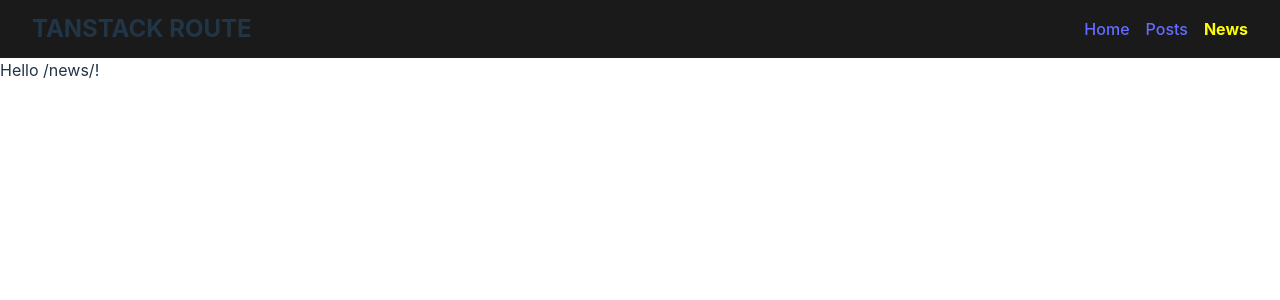
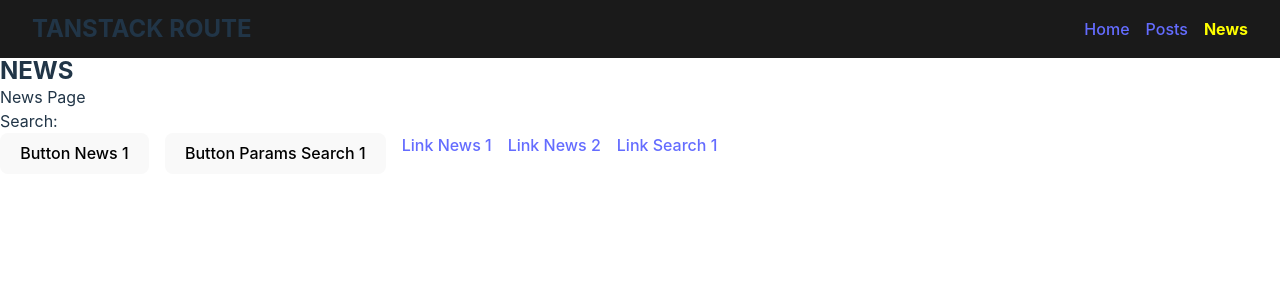
Before and after one commit to WebKBS/tanstack-route, a React (Vite) app in the folder tanstack-route-dynamic/: page /news in a window 1280 px wide. Shown: the top 300 px of the page. Built offline with nearby package versions, Linux system fonts and the light colour scheme.

Commit message:
add: 데이터 로드 추가

```diff
--- /dev/null
+++ b/tanstack-route-dynamic/src/components/PostList.tsx
@@ -0,0 +1,22 @@
+import { getRouteApi } from '@tanstack/react-router';
+const postRoute = getRouteApi('/posts/');
+
+const PostList = () => {
+  const posts = postRoute.useLoaderData();
+  const params = postRoute.useParams();
+  const search = postRoute.useSearch();
+  console.log('params', params);
+  console.log('search', search);
+  return (
+    <ul>
+      {posts.map((post) => (
+        <li key={post.id}>
+          <h2>{post.title}</h2>
+          <p>{post.body}</p>
+        </li>
+      ))}
+    </ul>
+  );
+};
+
+export default PostList;
--- a/tanstack-route-dynamic/src/routes/index.tsx
+++ b/tanstack-route-dynamic/src/routes/index.tsx
@@ -8,6 +8,7 @@ function RouteComponent() {
   return (
     <div>
       <h1>Home</h1>
+      <p>Home Page</p>
     </div>
   );
 }
--- a/tanstack-route-dynamic/src/routes/news/$newsId/index.tsx
+++ b/tanstack-route-dynamic/src/routes/news/$newsId/index.tsx
@@ -1,10 +1,15 @@
 import { createFileRoute } from '@tanstack/react-router';
 
-// news 페이지는 폴더로 구성되어 있으며, $newsId 라는 동적 라우트를 가지고 있습니다.
 export const Route = createFileRoute('/news/$newsId/')({
   component: RouteComponent,
 });
 
 function RouteComponent() {
-  return 'Hello /news/$newsId/';
+  const { newsId } = Route.useParams();
+  return (
+    <div>
+      <h1>News</h1>
+      <p>News Page {newsId}</p>
+    </div>
+  );
 }
--- a/tanstack-route-dynamic/src/routes/news/index.tsx
+++ b/tanstack-route-dynamic/src/routes/news/index.tsx
@@ -1,9 +1,63 @@
-import { createFileRoute } from '@tanstack/react-router';
+import { createFileRoute, Link } from '@tanstack/react-router';
+
+interface NewsSearch {
+  page?: number;
+}
 
 export const Route = createFileRoute('/news/')({
-  component: RouteComponent,
+  validateSearch: (search: Record<string, unknown>): NewsSearch => {
+    return {
+      page: search.page ? Number(search.page) : undefined,
+    };
+  },
+
+  component: NewsRouteComponent,
 });
 
-function RouteComponent() {
-  return 'Hello /news/!';
+function NewsRouteComponent() {
+  const { page } = Route.useSearch();
+  const navigate = Route.useNavigate();
+
+  return (
+    <div>
+      <h1>News</h1>
+      <p>News Page</p>
+      <p>Search: {page}</p>
+
+      <div
+        style={{
+          display: 'flex',
+          gap: '1rem',
+        }}
+      >
+        <button
+          onClick={() => {
+            navigate({ to: '/news/$newsId', params: { newsId: '1' } });
+          }}
+        >
+          Button News 1
+        </button>
+        <button
+          onClick={() => {
+            navigate({
+              to: '/news',
+              search: { page: 1 },
+            });
+          }}
+        >
+          Button Params Search 1
+        </button>
+        {/* <Link> 컴포넌트를 사용하여 다른 경로로 이동할 수 있습니다. */}
+        <Link to="/news/$newsId" params={{ newsId: '1' }}>
+          Link News 1
+        </Link>
+        <Link to="/news/$newsId" params={(prev) => ({ ...prev, newsId: '2' })}>
+          Link News 2
+        </Link>
+        <Link to="/news" search={{ page: 1 }}>
+          Link Search 1
+        </Link>
+      </div>
+    </div>
+  );
 }
--- a/tanstack-route-dynamic/src/routes/posts/$postId.tsx
+++ b/tanstack-route-dynamic/src/routes/posts/$postId.tsx
@@ -1,12 +1,19 @@
 import { createFileRoute } from '@tanstack/react-router';
+import { getPost } from '../../services/api';
 
 export const Route = createFileRoute('/posts/$postId')({
+  loader: async ({ params }) => await getPost(+params.postId),
   component: RouteComponent,
 });
 
 function RouteComponent() {
-  const { postId } = Route.useParams();
-  // const { postId } = useParams({ strict: false });
+  const post = Route.useLoaderData();
 
-  return <h1>`Hello /posts/{postId}`</h1>;
+  console.log('postId', post);
+  return (
+    <div>
+      <h1>{post.title}</h1>
+      <p>{post.body}</p>
+    </div>
+  );
 }
--- a/tanstack-route-dynamic/src/routes/posts/index.tsx
+++ b/tanstack-route-dynamic/src/routes/posts/index.tsx
@@ -1,61 +1,56 @@
 import { createFileRoute, Link, useNavigate } from '@tanstack/react-router';
-
-interface PostSearchParams {
-  page?: number;
-}
+import PostList from '../../components/PostList';
+import { getPosts } from '../../services/api';
 
 export const Route = createFileRoute('/posts/')({
-  validateSearch: (search: Record<string, unknown>): PostSearchParams => ({
-    page: Number(search.page) || 1,
-  }),
+  loader: async () => await getPosts(),
   component: RouteComponent,
 });
 
 function RouteComponent() {
   const navigate = useNavigate();
-
-  const { page } = Route.useSearch();
-  console.log('search', page);
+  const posts = Route.useLoaderData();
 
   return (
     <div>
       <h1>Posts</h1>
       <p>Post Page</p>
-      <p>Search: {page}</p>
-      <div
+      <ul>
+        {posts.map((post) => (
+          <li
+            key={post.id}
             style={{
-          display: 'flex',
-          gap: '1rem',
+              marginBottom: '1rem',
+              marginTop: '1rem',
             }}
           >
-        <button
-          onClick={() => {
-            navigate({ to: '/posts/$postId', params: { postId: '1' } });
-          }}
-        >
-          Button Post 1
-        </button>
+            <p>
+              {/* <button> 컴포넌트를 사용하여 다른 경로로 이동할 수 있습니다. */}
               <button
                 onClick={() => {
                   navigate({
-              to: '/posts',
-              search: { page: 1 },
+                    to: '/posts/$postId',
+                    params: { postId: post.id.toString() },
                   });
                 }}
               >
-          Button Params Search 1
-        </button>
+                {post.title}
+              </button>{' '}
+            </p>
             {/* <Link> 컴포넌트를 사용하여 다른 경로로 이동할 수 있습니다. */}
-        <Link to="/posts/$postId" params={{ postId: '1' }}>
-          Link Post 1
+            <p>
+              <Link to="/posts/$postId" params={{ postId: post.id.toString() }}>
+                {post.title}
               </Link>
-        <Link to="/posts/$postId" params={(prev) => ({ ...prev, postId: '2' })}>
-          Link Post 2
-        </Link>
-        <Link to="/posts" search={{ page: 1 }}>
-          Link Search 1
-        </Link>
-      </div>
+            </p>
+          </li>
+        ))}
+      </ul>
+      <h2 style={{ color: 'yellow' }}>
+        아래 PostList 컴포넌트는 <code>useLoaderData</code> 훅을 사용하여
+        데이터를 가져옵니다.
+      </h2>
+      <PostList />
     </div>
   );
 }
--- /dev/null
+++ b/tanstack-route-dynamic/src/services/api.ts
@@ -0,0 +1,42 @@
+// jsonplaceholder API getPosts function
+
+export interface Post {
+  userId: number;
+  id: number;
+  title: string;
+  body: string;
+}
+
+export const getPosts = async (): Promise<Post[]> => {
+  try {
+    const response = await fetch(
+      `https://jsonplaceholder.typicode.com/posts?_limit=10`
+    );
+    if (!response.ok) {
+      throw new Error('Failed to fetch posts');
+    }
+
+    const data = await response.json();
+    return data;
+  } catch (error) {
+    console.error(error);
+    return [];
+  }
+};
+
+export const getPost = async (id: number): Promise<Post> => {
+  try {
+    const response = await fetch(
+      `https://jsonplaceholder.typicode.com/posts/${id}`
+    );
+    if (!response.ok) {
+      throw new Error('데잍터를 불러오는데 실패했습니다.');
+    }
+
+    const data = await response.json();
+    return data;
+  } catch (error) {
+    console.error(error);
+    return {} as Post;
+  }
+};
```
Lines whose indentation alone changed are shown as unchanged.
